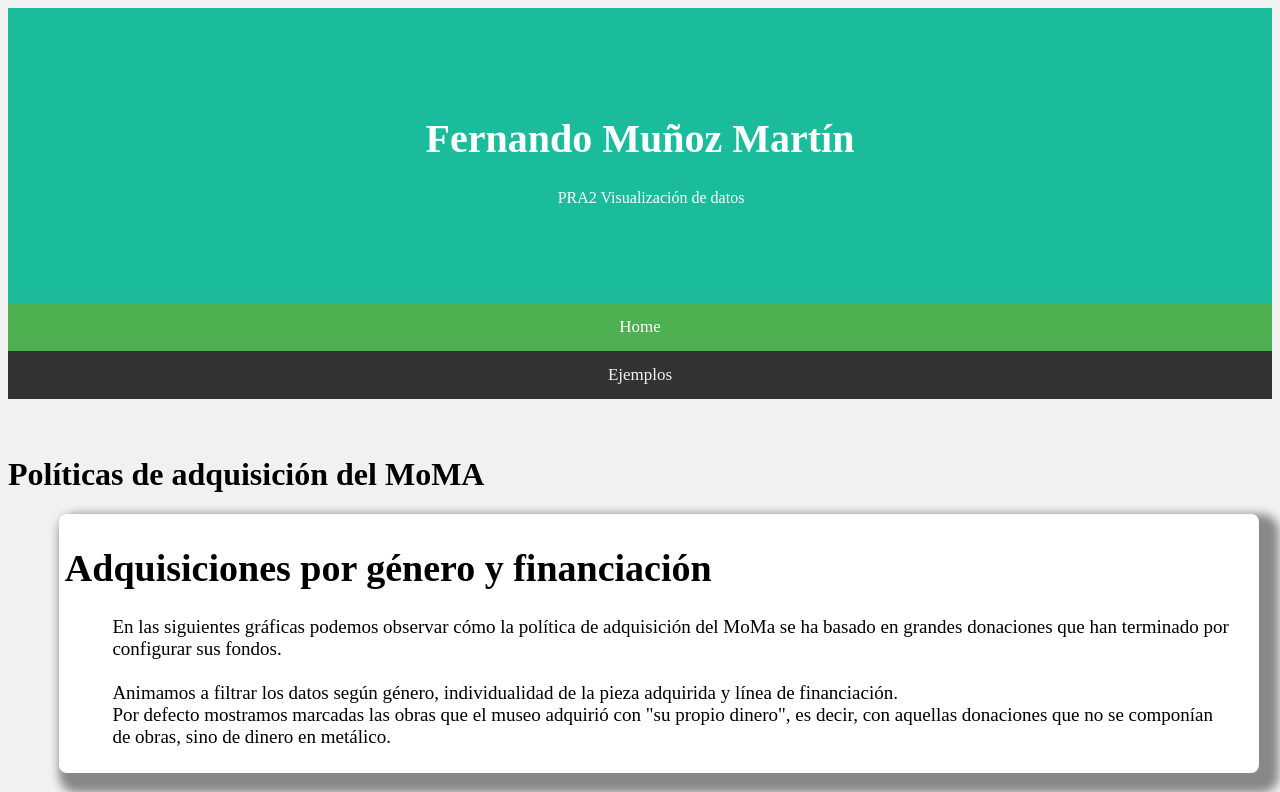
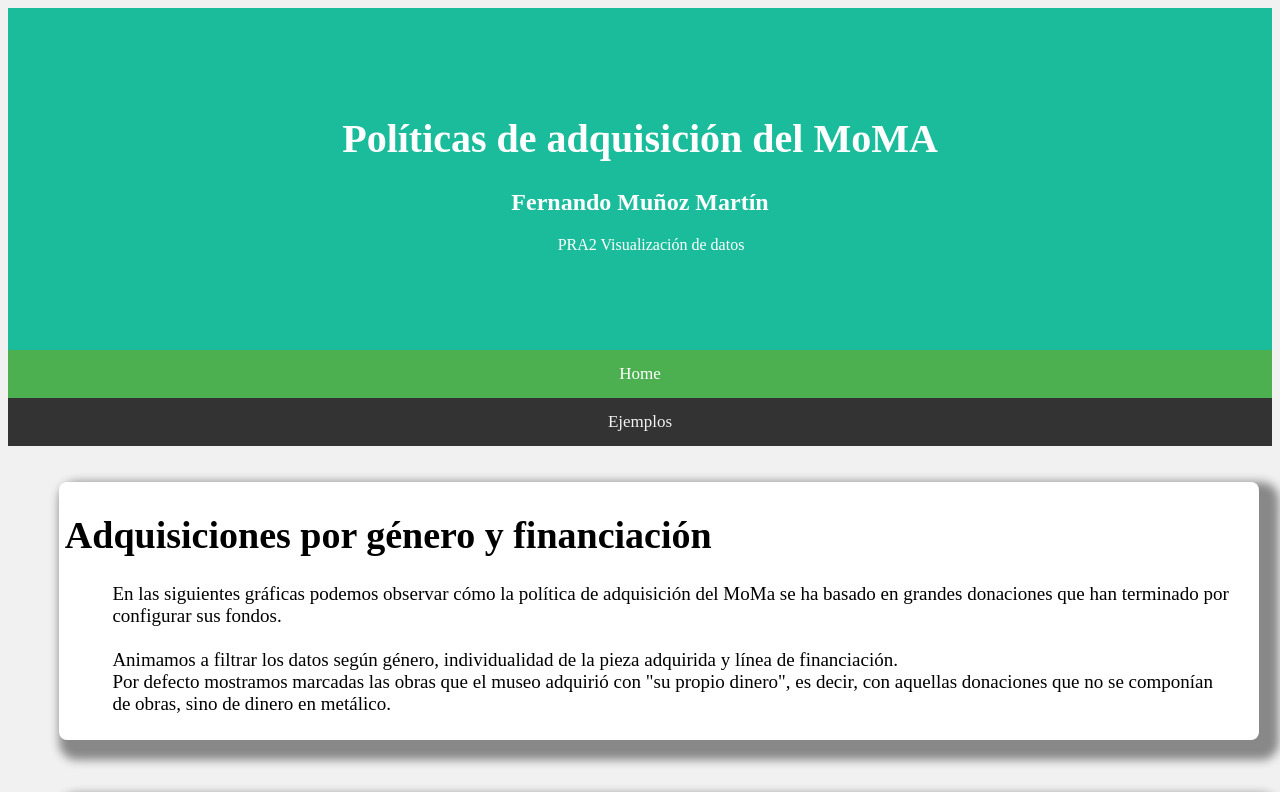
Before and after one commit to haranofi/haranofi.github.io, a plain HTML site: page index.html in a window 1280 px wide. Shown: the top 792 px of the page. Drawn offline with Linux system fonts and the light colour scheme.

Commit message:
Update index.html

```diff
--- a/index.html
+++ b/index.html
@@ -22,7 +22,8 @@
 	</style>
 	<body style="background-color: #f1f1f1;">
 		<div class="header">
-			<h1>Fernando Muñoz Martín</h1>
+			<h1>Políticas de adquisición del MoMA</h1>
+			<h2>Fernando Muñoz Martín</h2>
 			<p>PRA2 Visualización de datos</p>
 		</div>
 
@@ -32,7 +33,6 @@
   	 	</div>
 		<br><br>
 		<div>
-			<h1>Políticas de adquisición del MoMA</h1>
 		<div class="bloque-completo">
 			<h1>Adquisiciones por género y financiación</h1>
 			<p>En las siguientes gráficas podemos observar cómo la política de adquisición del MoMa se ha basado en grandes donaciones que han terminado por configurar sus fondos. <br> <br> Animamos a filtrar los datos según género, individualidad de la pieza adquirida y línea de financiación. <br> Por defecto mostramos marcadas las obras que el museo adquirió con "su propio dinero", es decir, con aquellas donaciones que no se componían de obras, sino de dinero en metálico.</p>
```
